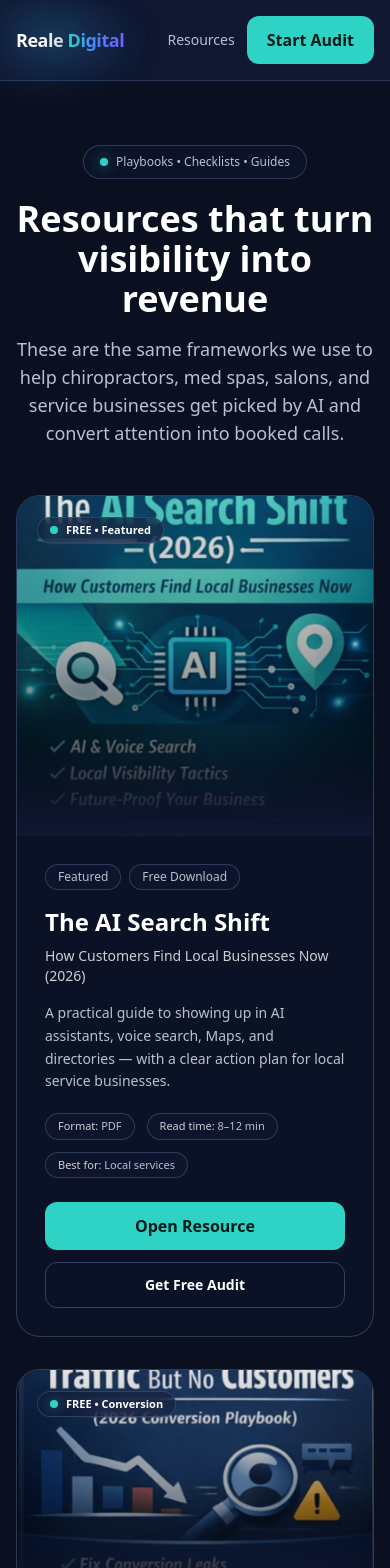
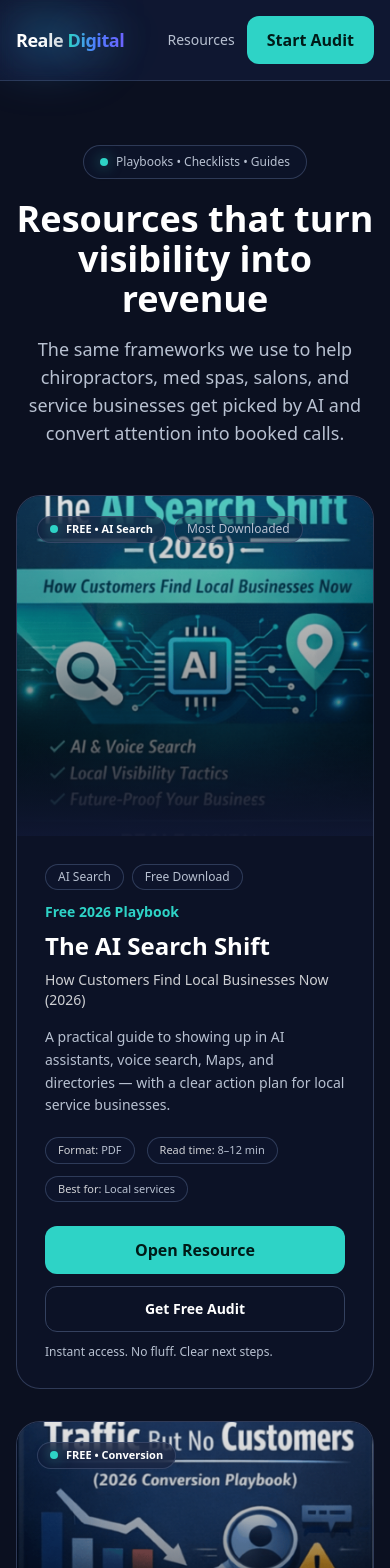
Before and after one commit to realedigitalventures-agency/reale-digital-revenue, a Next.js app: page /resources in a window 390 px wide. Shown: the top 1568 px of the page. Built offline with nearby package versions, Linux system fonts and the light colour scheme.

Commit message:
Update page.tsx

```diff
--- a/app/resources/page.tsx
+++ b/app/resources/page.tsx
@@ -1,3 +1,4 @@
+// app/resources/page.tsx
 import Image from "next/image";
 import Link from "next/link";
 import { Container, Button, Badge } from "@/components/ui";
@@ -11,6 +12,7 @@ type Resource = {
   tag: string;
   meta: { label: string; value: string }[];
   featured?: boolean;
+  badge?: string;
 };
 
 const resources: Resource[] = [
@@ -20,9 +22,9 @@ const resources: Resource[] = [
     description:
       "A practical guide to showing up in AI assistants, voice search, Maps, and directories — with a clear action plan for local service businesses.",
     href: "/resources/ai-search-shift",
-    // ✅ URL-encoded version of: /The_AI_Search_Shift-REALE_DIGITAL.png
     imageSrc: "/The_AI_Search_Shift-REALE_DIGITAL.png",
-    tag: "Featured",
+    tag: "AI Search",
+    badge: "Most Downloaded",
     meta: [
       { label: "Format", value: "PDF" },
       { label: "Read time", value: "8–12 min" },
@@ -36,8 +38,6 @@ const resources: Resource[] = [
     description:
       "Fix conversion leaks, tighten your offer, and turn existing traffic into booked calls — with simple page + funnel upgrades.",
     href: "/resources/traffic-no-customers",
-    // ✅ URL-encoded version of:
-    // /Why_Your_Website_Gets_Traffic_But_No_Customers[REALE DIGITAL].png
     imageSrc:
       "/Why_Your_Website_Gets_Traffic_But_No_Customers%5BREALE%20DIGITAL%5D.png",
     tag: "Conversion",
@@ -53,8 +53,6 @@ const resources: Resource[] = [
     description:
       "A starter blueprint for capture → instant follow-up → reminders → reviews. Cut manual work and increase show-ups.",
     href: "/resources/automation-starter-kit",
-    // ✅ URL-encoded version of:
-    // /Automation_Starter_Kit[REALE DIGITAL].png
     imageSrc: "/Automation_Starter_Kit%5BREALE%20DIGITAL%5D.png",
     tag: "Automation",
     meta: [
@@ -65,7 +63,13 @@ const resources: Resource[] = [
   }
 ];
 
-function ResourceCard({ r, size = "normal" }: { r: Resource; size?: "featured" | "normal" }) {
+function ResourceCard({
+  r,
+  size = "normal"
+}: {
+  r: Resource;
+  size?: "featured" | "normal";
+}) {
   const isFeatured = size === "featured";
 
   return (
@@ -73,31 +77,44 @@ function ResourceCard({ r, size = "normal" }: { r: Resource; size?: "featured" |
       className={[
         "group relative overflow-hidden rounded-3xl border border-border/60 bg-panel/30",
         "transition duration-300 hover:bg-panel/45",
-        "hover:-translate-y-1 hover:shadow-[0_0_0_1px_rgba(46,211,198,0.25),0_18px_60px_rgba(0,0,0,0.55)]"
+        "hover:-translate-y-1 hover:shadow-[0_0_0_1px_rgba(46,211,198,0.35),0_20px_60px_rgba(0,0,0,0.6)]"
       ].join(" ")}
     >
-      {/* Ribbon */}
-      <div className="absolute left-5 top-5 z-20">
+      {/* Top badges */}
+      <div className="absolute left-5 top-5 z-20 flex flex-wrap gap-2">
         <span className="inline-flex items-center gap-2 rounded-full border border-border/60 bg-panel/60 px-3 py-1 text-[11px] font-semibold text-foreground backdrop-blur">
           <span className="inline-block h-2 w-2 rounded-full bg-brand-teal shadow-[0_0_14px_rgba(46,211,198,0.6)]" />
           FREE • {r.tag}
         </span>
+        {r.badge ? <Badge>{r.badge}</Badge> : null}
       </div>
 
-      {/* Image */}
-      <div className={isFeatured ? "relative h-[340px] sm:h-[380px]" : "relative h-[240px] sm:h-[260px]"}>
+      {/* Image (Slight 3D depth on hover) */}
+      <div
+        className={
+          isFeatured
+            ? "relative h-[340px] sm:h-[380px] overflow-hidden"
+            : "relative h-[260px] sm:h-[280px] overflow-hidden"
+        }
+      >
+        <div className="absolute inset-0 transition duration-500 group-hover:scale-105 group-hover:-rotate-[1deg] group-hover:shadow-[0_30px_80px_rgba(0,0,0,0.7)]">
           <Image
             src={r.imageSrc}
             alt={r.title}
             fill
             priority={isFeatured}
-          className="object-cover transition duration-500 group-hover:scale-[1.03]"
-          sizes={isFeatured ? "(max-width: 768px) 100vw, 66vw" : "(max-width: 768px) 100vw, 33vw"}
+            className="object-cover"
+            sizes={
+              isFeatured
+                ? "(max-width: 768px) 100vw, 66vw"
+                : "(max-width: 768px) 100vw, 33vw"
+            }
           />
+        </div>
 
         {/* Premium overlays */}
         <div className="absolute inset-0 bg-gradient-to-b from-black/10 via-black/35 to-black/80" />
-        <div className="absolute inset-0 opacity-0 group-hover:opacity-100 transition duration-300 bg-[radial-gradient(circle_at_30%_20%,rgba(46,211,198,0.18),transparent_55%)]" />
+        <div className="absolute inset-0 opacity-0 group-hover:opacity-100 transition duration-300 bg-[radial-gradient(circle_at_50%_40%,rgba(46,211,198,0.18),transparent_60%)]" />
         <div className="absolute inset-x-0 bottom-0 h-24 bg-gradient-to-t from-panel/90 to-transparent" />
       </div>
 
@@ -108,15 +125,24 @@ function ResourceCard({ r, size = "normal" }: { r: Resource; size?: "featured" |
           <Badge>Free Download</Badge>
         </div>
 
-        <h2 className={isFeatured ? "mt-4 text-2xl sm:text-3xl font-bold" : "mt-4 text-xl font-bold"}>
+        {/* Conversion label */}
+        <p className="mt-3 text-sm text-brand-teal font-semibold">
+          Free 2026 Playbook
+        </p>
+
+        <h2
+          className={
+            isFeatured
+              ? "mt-2 text-2xl sm:text-3xl font-bold"
+              : "mt-2 text-xl font-bold"
+          }
+        >
           {r.title}
         </h2>
 
         <p className="mt-2 text-sm text-foreground/80">{r.subtitle}</p>
 
-        <p className="mt-4 text-sm text-muted leading-relaxed">
-          {r.description}
-        </p>
+        <p className="mt-4 text-sm text-muted leading-relaxed">{r.description}</p>
 
         {/* Meta row */}
         <div className="mt-5 flex flex-wrap gap-3">
@@ -143,6 +169,10 @@ function ResourceCard({ r, size = "normal" }: { r: Resource; size?: "featured" |
             Get Free Audit
           </Link>
         </div>
+
+        <p className="mt-3 text-xs text-muted">
+          Instant access. No fluff. Clear next steps.
+        </p>
       </div>
     </div>
   );
@@ -167,7 +197,7 @@ export default function ResourcesPage() {
           </h1>
 
           <p className="mt-4 text-muted text-lg">
-            These are the same frameworks we use to help chiropractors, med spas, salons,
+            The same frameworks we use to help chiropractors, med spas, salons,
             and service businesses get picked by AI and convert attention into booked calls.
           </p>
         </div>
```
Lines whose indentation alone changed are shown as unchanged.
